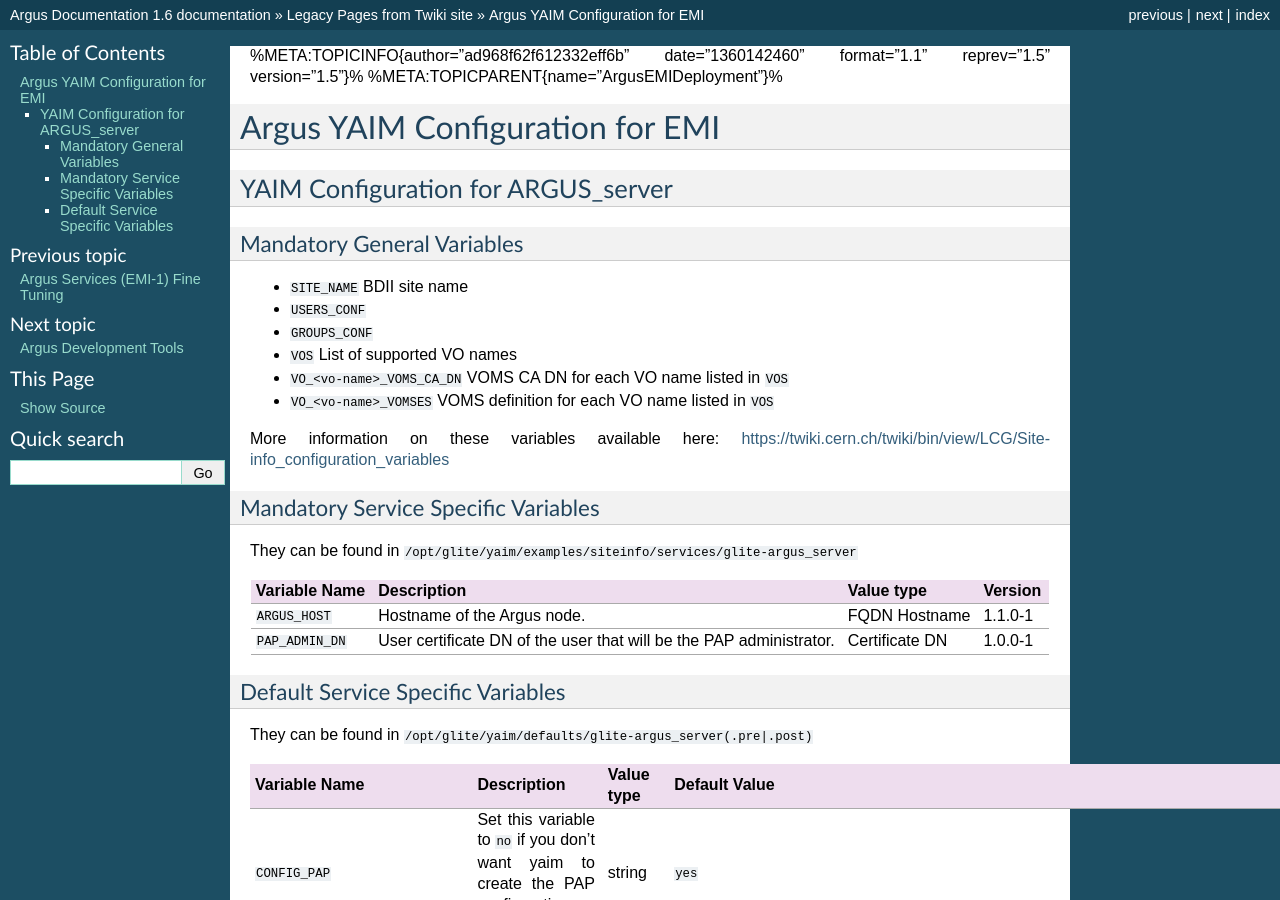
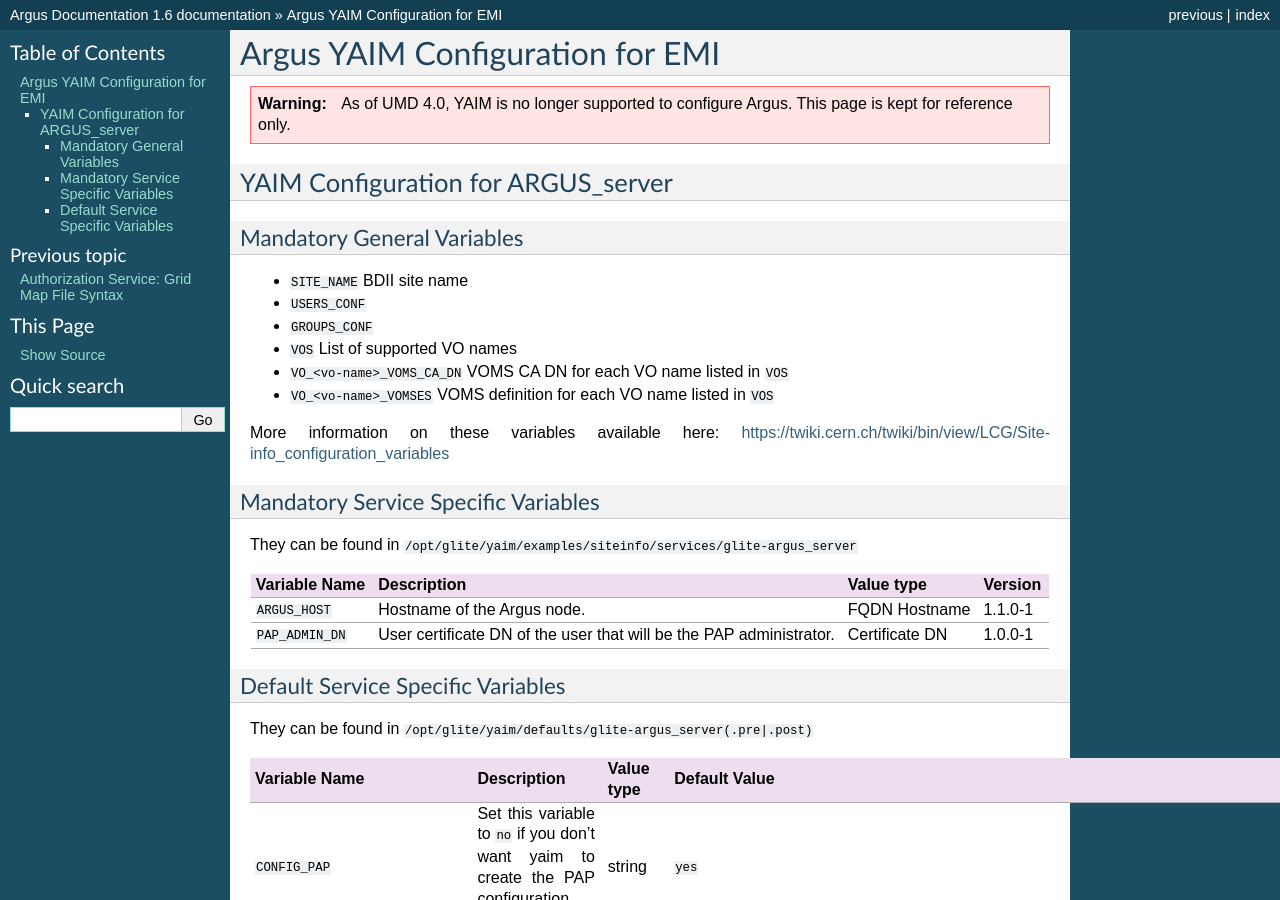
Before and after one commit to argus-authz/argus-documentation, a Sphinx documentation site: the page built from source/misc/emi_yaim_configuration.rst, in a window 1280 px wide and 900 px high. Built offline with Sphinx 7.4.7, drawn with Linux system fonts in a browser that asks for light colours; some of the changed text lies outside the part shown.

Commit message:
Fix internal references in misc/ documents

```diff
--- a/source/index.rst
+++ b/source/index.rst
@@ -29,6 +29,7 @@
 
    misc/argus_emi_deployment
    misc/grid_map_file
+   misc/emi_yaim_configuration
 
 
 Indices and tables
--- a/source/misc/argus_emi_deployment.rst
+++ b/source/misc/argus_emi_deployment.rst
@@ -165,8 +165,7 @@
     VO_DTEAM_VOMSES="'dteam voms.hellasgrid.gr 15004 /C=GR/O=HellasGrid/OU=hellasgrid.gr/CN=voms.hellasgrid.gr dteam' 'dteam voms2.hellasgrid.gr 15004 /C=GR/O=HellasGrid/OU=hellasgrid.gr/CN=voms2.hellasgrid.gr dteam'"
     VO_DTEAM_VOMS_CA_DN="'/C=GR/O=HellasGrid/OU=Certification Authorities/CN=HellasGrid CA 2006' '/C=GR/O=HellasGrid/OU=Certification Authorities/CN=HellasGrid CA 2006'"
 
-Documentation of all the `Argus YAIM Configuration
-Variables <ArgusEMIYaimConfiguration>`__.
+See the documentation of all the supported Argus YAIM `configuration variables <argus_emi_yaim_configuration>`.
 
 Generate Argus Configuration
 ~~~~~~~~~~~~~~~~~~~~~~~~~~~~
--- a/source/twiki_pages/ArgusEMIYaimConfiguration.rst
+++ b/source/misc/emi_yaim_configuration.rst
@@ -1,9 +1,12 @@
-%META:TOPICINFO{author="ad968f62f612332eff6b" date="1360142460"
-format="1.1" reprev="1.5" version="1.5"}%
-%META:TOPICPARENT{name="ArgusEMIDeployment"}%
+.. _argus_emi_yaim_configuration:
 
 Argus YAIM Configuration for EMI
 ================================
+
+.. warning::
+
+    As of UMD 4.0, YAIM is no longer supported to configure Argus. This page is kept for reference only.
+
 
 YAIM Configuration for ARGUS\_server
 ------------------------------------
```
